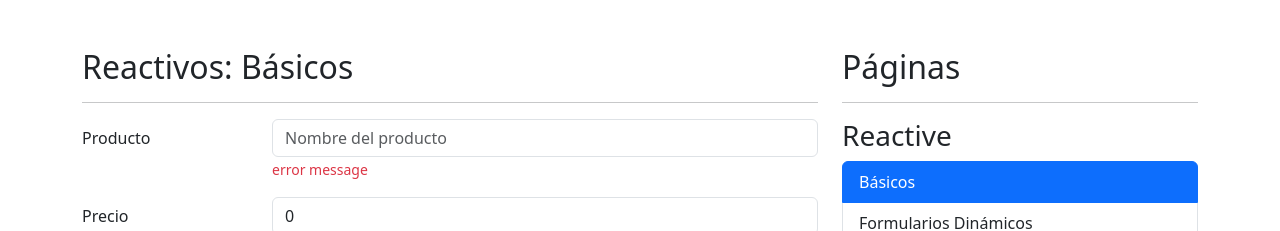
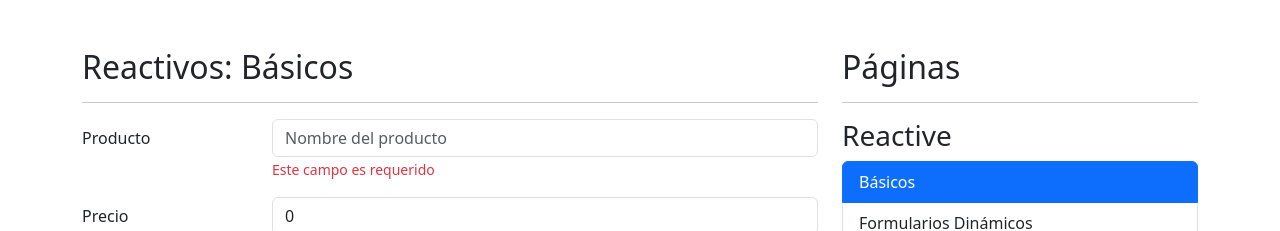
Before and after one commit to gallopelado/formularios-reactivos, an Angular app: page /reactive/basic in a window 1280 px wide. Shown: the top 231 px of the page. Built offline with nearby package versions, Linux system fonts and the light colour scheme.

Commit message:
mostrar mensajes de error

```diff
--- a/src/app/reactive/pages/basic-page/basic-page.component.html
+++ b/src/app/reactive/pages/basic-page/basic-page.component.html
@@ -17,10 +17,12 @@
                            formControlName="name"
                     />
 
-                    <span class="form-text text-danger">
-                        <!-- Debe de ser de 3 letras -->
-                        error message
-                    </span>
+                    @if ( isValidField('name') ) {
+                      <span class="form-text text-danger">
+                          <!-- Debe de ser de 3 letras -->
+                          {{ getFieldError('name') }}
+                      </span>
+                    }
                 </div>
             </div>
 
@@ -94,6 +96,6 @@
         <pre>{{ myForm.controls['price'].value | json }}</pre>
 
         <span>Producto</span>
-        <pre>{{ myForm.controls.name.value | json }}</pre>
+        <pre>{{ myForm.controls['name'].value | json }}</pre>
     </div>
 </div>
--- a/src/app/reactive/pages/basic-page/basic-page.component.ts
+++ b/src/app/reactive/pages/basic-page/basic-page.component.ts
@@ -1,6 +1,6 @@
 import { JsonPipe } from '@angular/common';
 import { Component, inject } from '@angular/core';
-import { FormBuilder, ReactiveFormsModule, Validators } from '@angular/forms';
+import { FormBuilder, FormGroup, ReactiveFormsModule, Validators } from '@angular/forms';
 
 @Component({
   selector: 'app-basic-page',
@@ -11,7 +11,7 @@
 
   private fb = inject(FormBuilder);
 
-  myForm = this.fb.group({
+  myForm: FormGroup = this.fb.group({
     name: ['', [Validators.required, Validators.minLength(3)]],
     price: [0, [Validators.required, Validators.min(10)]],
     inStorage: [0, [Validators.required, Validators.min(0)]]
@@ -23,4 +23,32 @@
   //   inStorage: new FormControl(0),
   // });
 
+  isValidField(fieldName: string): boolean | null {
+    return !!this.myForm.controls[fieldName].errors;
+  }
+
+  getFieldError(fieldName: string): string | null {
+
+    if ( !this.myForm.controls[fieldName] ) return null;
+
+    const errors = this.myForm.controls[fieldName].errors ?? {};
+
+    for ( const key of Object.keys(errors) ) {
+      switch ( key ) {
+        case 'required':
+          return 'Este campo es requerido';
+
+        case 'minlength':
+          return `Mínimo de ${ errors['minlength'].requiredLength } caracteres`;
+
+        case 'min':
+          return `Valor mínimo de ${ errors['min'].min } caracteres`;
+
+      }
+    }
+
+    return null;
+
+  }
+
 }
```
